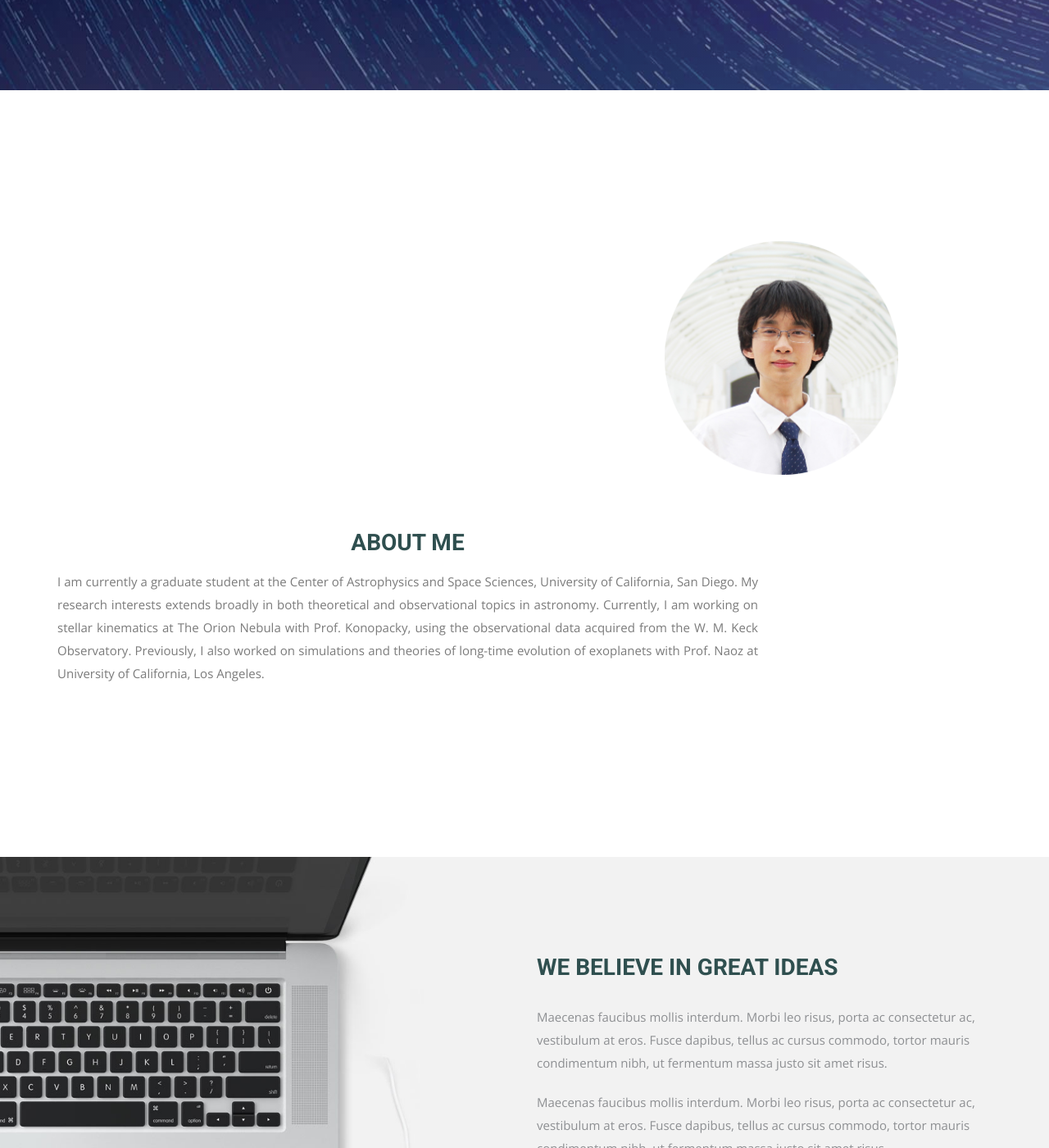
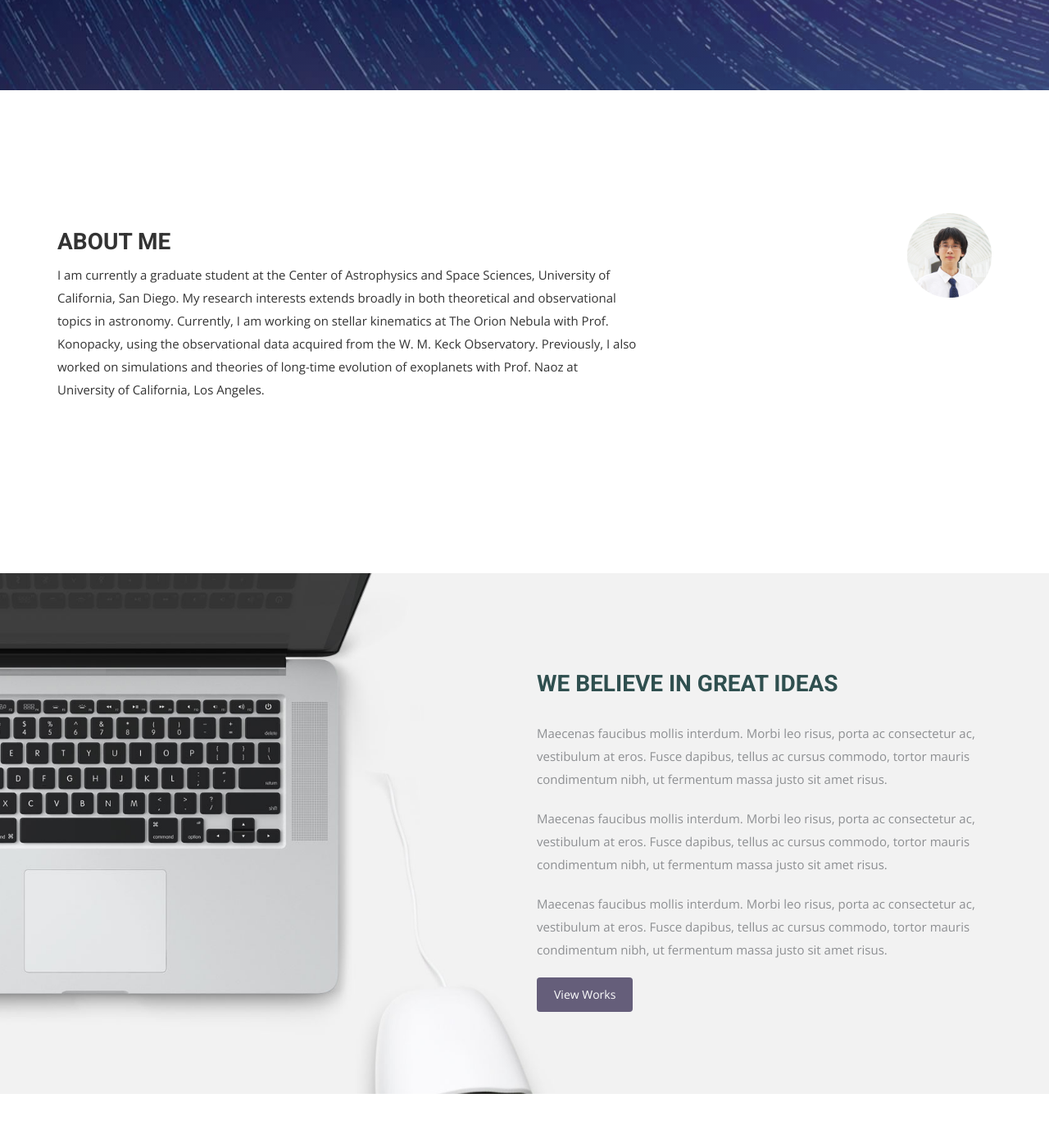
Before and after one commit to wei-lingfeng/lingfeng-wei.github.io, a Jekyll site: the page built from index.html, in a window 1280 px wide and 1400 px high, scrolled down 546 px. Shown: the whole window at 82% size. Built offline with Jekyll 4.4.1, drawn with Linux system fonts in a browser that asks for light colours; nearby versions of some CDN libraries; some web fonts are replaced.

Commit message:
update image-box and text-box

```diff
--- a/css/airspace.css
+++ b/css/airspace.css
@@ -823,16 +823,12 @@ footer .footer-manu ul li a:hover {
 
 .image-box {
     float: right;
-    width: 25%;
-    margin-top: 3%;
-    margin-left: 10%;
-    margin-right: 10%;
-    margin-bottom: 3%;
+    width: 30%;
     vertical-align: middle;
 }
 
 .text-box {
   float:left;
-  width:75%;
+  width:62%;
   vertical-align: middle;
 }
--- a/index.html
+++ b/index.html
@@ -19,18 +19,14 @@ permalink: /
 <!-- Module 1 Start -->
 <section class="module" id="About">
   <div class="container">
-    <div class="row">
-      <div class="col-sm-12">
-        <div class="block">
+    <div class="image-box">
       <img class="image-box" src="img/Profile Photo.png" alt="Profile Photo">
+    </div>
     <div class="text-box">
       <div class="section-title">
         <h2>About Me</h2>
       </div>
       <p>I am currently a graduate student at the Center of Astrophysics and Space Sciences, University of California, San Diego. My research interests extends broadly in both theoretical and observational topics in astronomy. Currently, I am working on stellar kinematics at The Orion Nebula with Prof. Konopacky, using the observational data acquired from the W. M. Keck Observatory. Previously, I also worked on simulations and theories of long-time evolution of exoplanets with Prof. Naoz at University of California, Los Angeles.</p>
-          </div>
-        </div>
-      </div><!-- .col-md-7 close -->
     </div>
   </div>
 </section>
```
Lines whose indentation alone changed are shown as unchanged.
